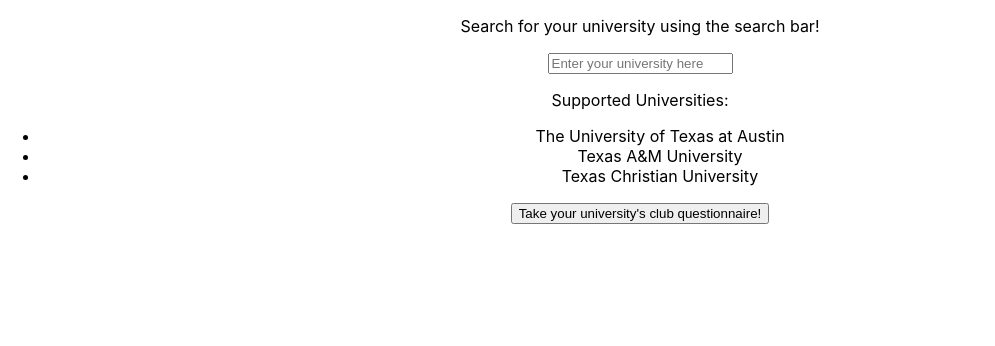
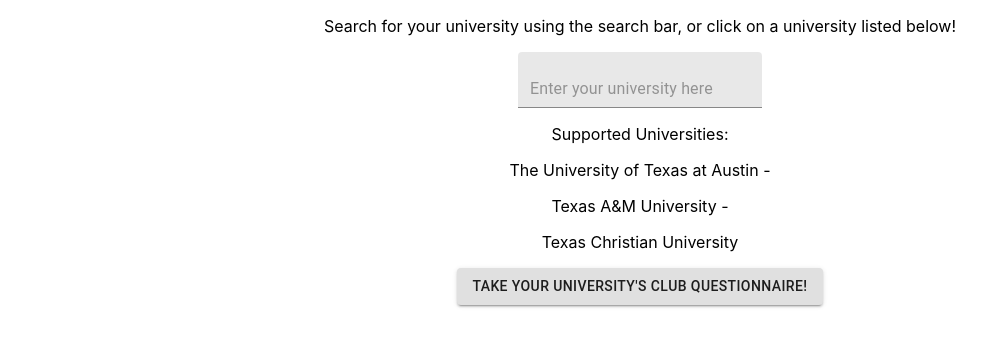
Before and after one commit to audiebethea/clubhaus, a React (Create React App) app in the folder client/: page / in a window 1280 px wide. Shown: the top 346 px of the page, without its empty margins (0-995 px from the left). Built offline with nearby package versions, Linux system fonts and the light colour scheme.

Commit message:
Fixed up universityselect on questionnaire branch

```diff
--- a/client/src/components/universityselect/universityselect.js
+++ b/client/src/components/universityselect/universityselect.js
@@ -2,6 +2,10 @@
 
 
 import React from 'react';
+import Button from '@material-ui/core/Button';
+import FilledInput from '@material-ui/core/FilledInput';
+
+
 
 //supported universities
 const UNIVERSITIES = ["The University of Texas at Austin", "Texas A&M University", "Texas Christian University"];
@@ -20,6 +24,7 @@ export default class UniversitySelect extends React.Component{
         }
 
         this.handleInputChange = this.handleInputChange.bind(this);
+        this.handleOptionClicked = this.handleOptionClicked.bind(this);
         this.onSubmit = this.onSubmit.bind(this);
     }
 
@@ -27,6 +32,11 @@ export default class UniversitySelect extends React.Component{
     //input and current matching universities fields
     handleInputChange(e){
         this.setState({input : e.target.value});
+    }
+
+    //put clicked option into the search field
+    handleOptionClicked(selectedUniversity){
+        this.setState({input : selectedUniversity});
     }
 
     //gets colleges from this university and move to the next page
@@ -45,26 +55,37 @@ export default class UniversitySelect extends React.Component{
     render(){
         return(
             <div>
-                <p className="input-directions">Search for your university using the search bar!</p>
+                <p className="input-directions">
+                    Search for your university using the search bar,
+                    or click on a university listed below!
+                </p>
 
-                <input
-                    className="university-input"
+                <FilledInput
+                    name="university-input"
                     onChange={this.handleInputChange}
                     placeholder='Enter your university here'
+                    value={this.state.input}
                 />
 
                 <div>
                     <p>Supported Universities:</p>
-                    <ul>
-                        {UNIVERSITIES.map(university => {
-                            return <li>{university}</li>
+                        {UNIVERSITIES.map((university, index) => {
+                            if(index !== UNIVERSITIES.length - 1){
+                                return <p onClick = {(event) => {this.handleOptionClicked(university)}}>
+                                    {university} -
+                                </p>
+                            }
+                            else{
+                                return <p onClick = {(event) => {this.handleOptionClicked(university)}}>
+                                    {university}
+                                </p>
+                            }
                         })}
-                    </ul>
                 </div>
 
-                <button className="submit-button" onClick={this.onSubmit}>
+                <Button variant = "contained" onClick={this.onSubmit}>
                     Take your university's club questionnaire!
-                </button>
+                </Button>
 
                 <p className="error-message">{this.state.errorMessage}</p>
             </div>
```
